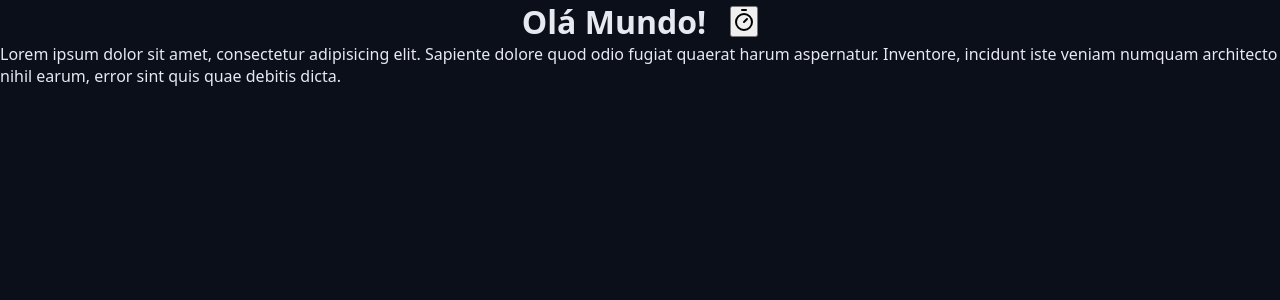
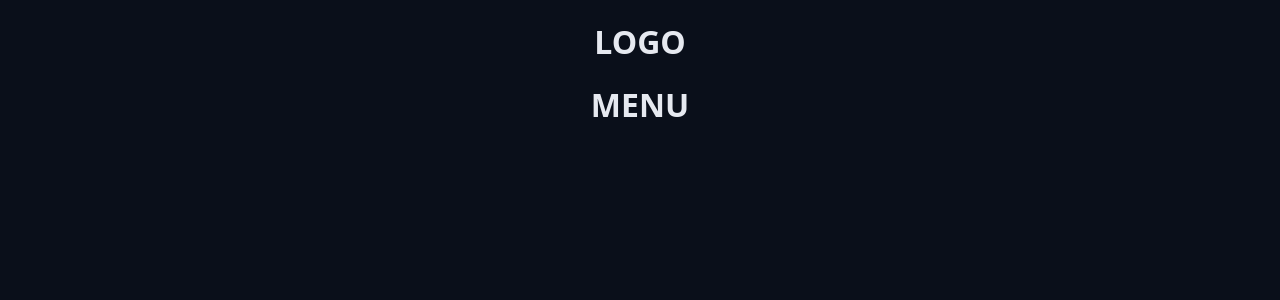
Before and after one commit to jpedrolourenco08/choronos-pomodoro, a React (Vite) app: page / in a window 1280 px wide. Shown: the top 300 px of the page. Built offline with nearby package versions, Linux system fonts and the light colour scheme.

Commit message:
terceiro commit - organizando pastas e adicionando containers

```diff
--- a/src/App.tsx
+++ b/src/App.tsx
@@ -1,20 +1,22 @@
-import { Heading } from "./components/Heading";
 import "./styles/global.css";
 import "./styles/theme.css";
-import { TimerIcon } from "lucide-react";
+
+import { Container } from "./components/Container/index";
+import { Heading } from "./components/Heading/index";
 
 export function App(){
   return (
-    <div>
-      <Heading>
-        Olá Mundo!
-        <button>
-          <TimerIcon/>
-        </button>
-      </Heading>
-       <p>
-         Lorem ipsum dolor sit amet, consectetur adipisicing elit. Sapiente dolore quod odio fugiat quaerat harum aspernatur. Inventore, incidunt iste veniam numquam architecto nihil earum, error sint quis quae debitis dicta.
-        </p>
-    </div>
+    <>
+      <Container>
+        <Heading>
+          <section>LOGO</section>
+        </Heading>
+      </Container>
+       <Container>
+        <Heading>
+          <section>MENU</section>
+        </Heading>
+      </Container>
+    </>
   )
 }
--- /dev/null
+++ b/src/components/Container/index.tsx
@@ -0,0 +1,13 @@
+import styles from "./styles.module.css"
+
+type ContainerProps = {
+  children: React.ReactNode;
+};
+
+export function Container({ children }: ContainerProps){
+  return (
+    <div className={styles.container}>
+      <div className="content">{ children }</div>
+    </div>
+  )
+}
--- /dev/null
+++ b/src/components/Container/styles.module.css
@@ -0,0 +1,13 @@
+.container-fluid{
+  max-width: auto;
+}
+
+.container{
+  max-width: 98rem;
+  margin: 0 auto;
+  padding-top: 2rem;
+}
+
+.content{
+  margin: 3.2rem;
+}
--- a/src/components/Heading.tsx
+++ b/src/components/Heading/index.tsx
@@ -1,4 +1,4 @@
-import styles from './Heading.module.css';
+import styles from './styles.module.css';
 
 type HeadingProps = {
   children: React.ReactNode;
```
Also changed, not shown: src/components/Heading/styles.module.css (renamed from src/components/Heading.module.css).
